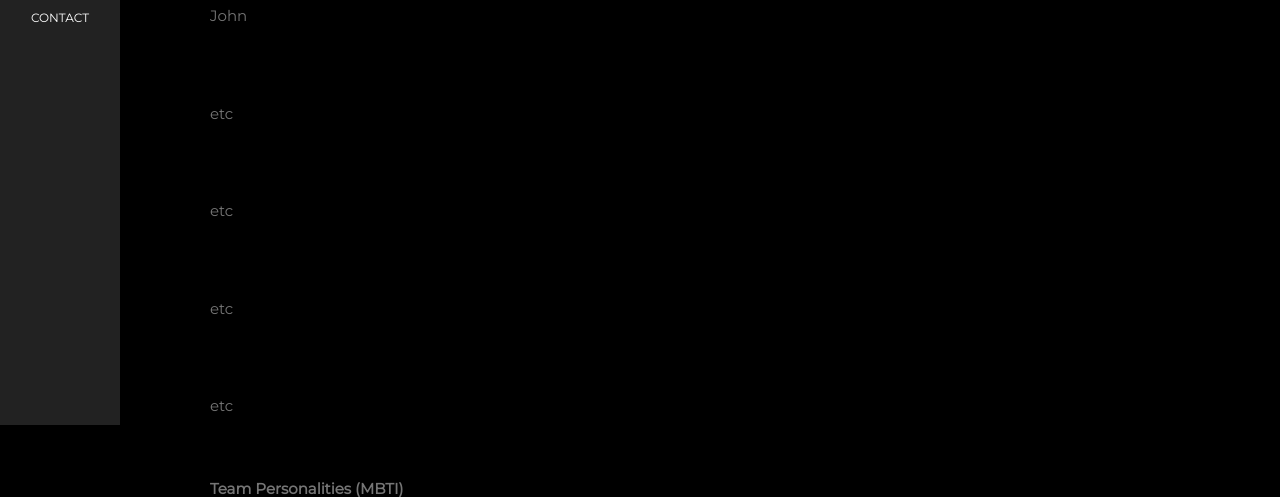
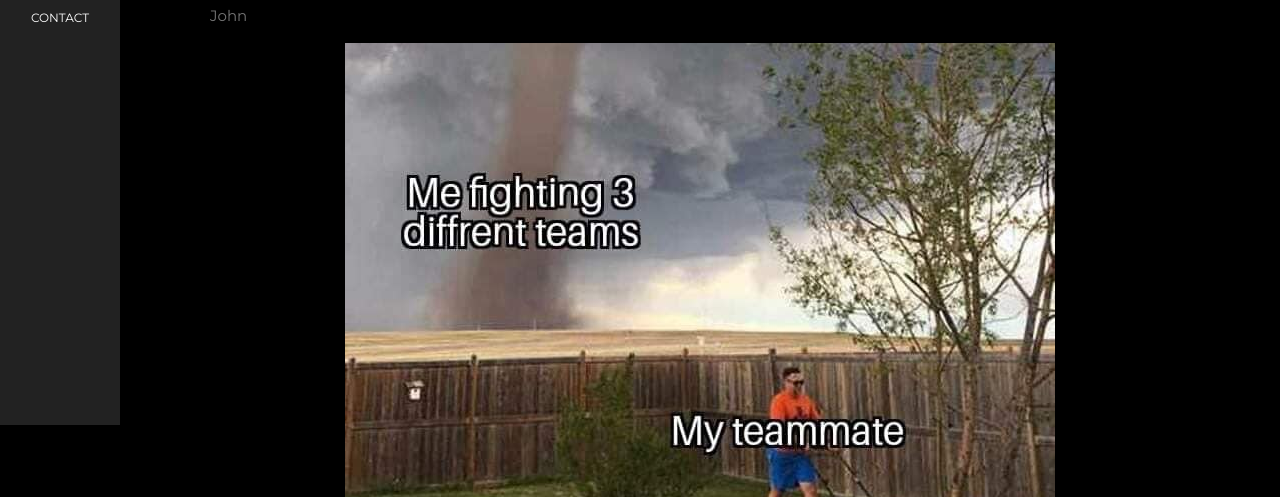
Before and after one commit to JohnHegarty/Assignment2, a plain HTML site: page index.html in a window 1280 px wide. Shown: the part 375-872 px from the top of the page. Drawn offline with nearby package versions, Linux system fonts and the light colour scheme.

Commit message:
Update index.html

```diff
--- a/index.html
+++ b/index.html
@@ -64,6 +64,9 @@ body, h1,h2,h3,h4,h5,h6 {font-family: "Montserrat", sans-serif}
     <h2 class="w3-text-light-grey">Team Introduction/Profiles.</h2>
     <hr style="width:200px" class="w3-opacity">
     <p>John</p>
+		 <body><center>
+			<img src="Images/brah.jpg" alt="">
+		</body></center>
 	<br />
 	<br />
     <p>etc</p>
```
